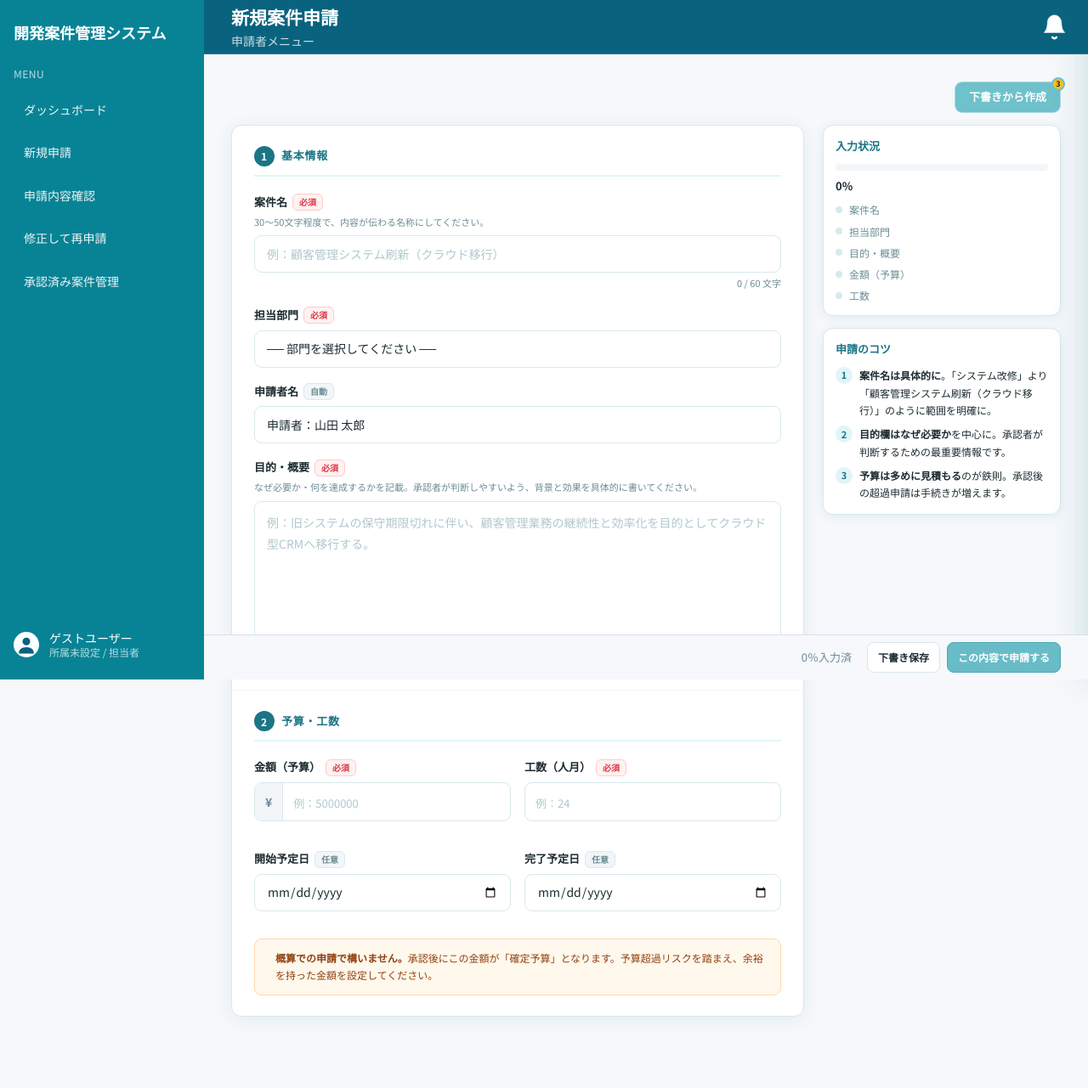
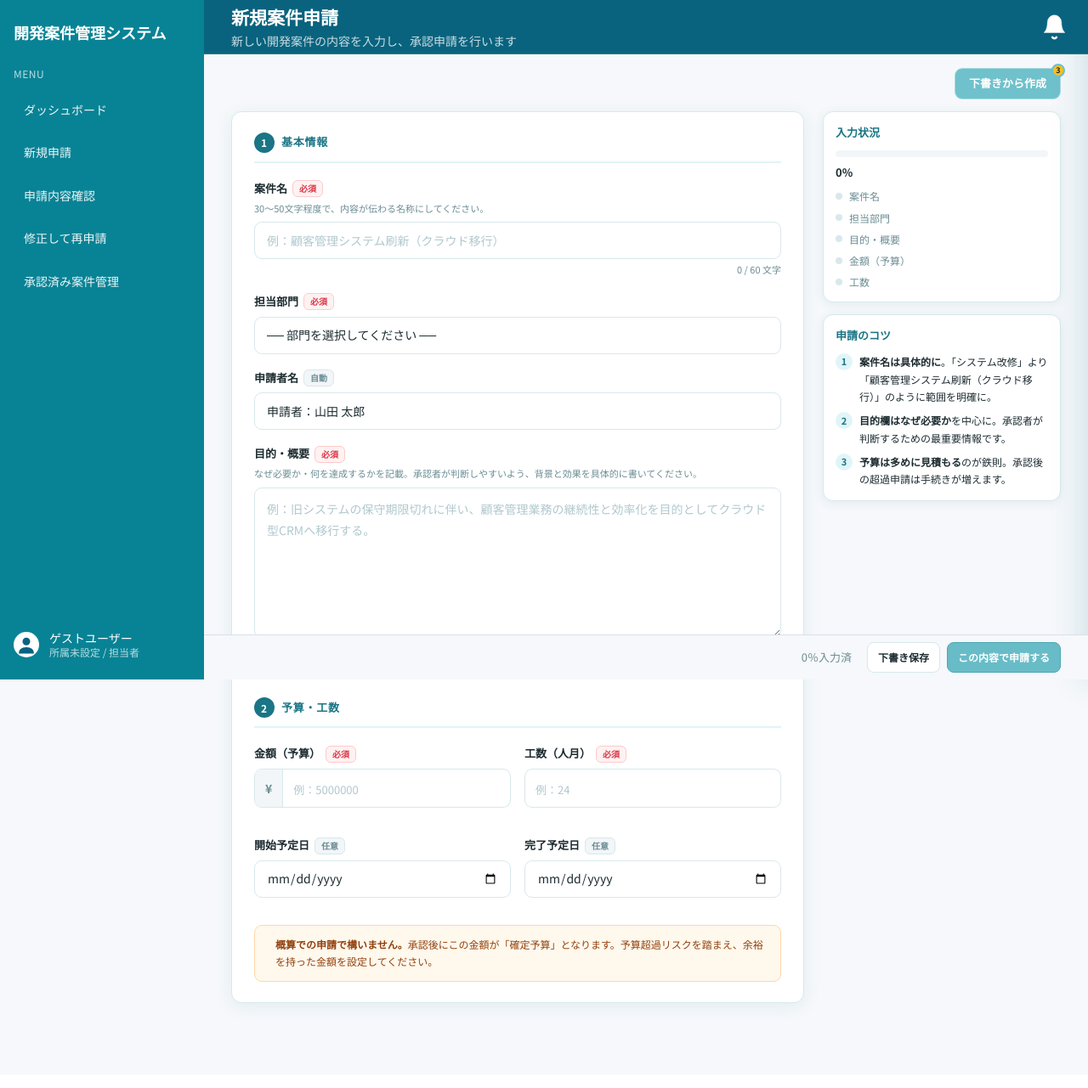
Before and after one commit to kubota-a/dev-management-app, a Flask app: page /applicant/projects/new in a window 1280 px wide. Shown: the whole page at 85% size. After the commit the page ends 1194 px from the top, so only its background shows below. Run offline with Flask 3, Linux system fonts and the light colour scheme.

Commit message:
style: PC表示時のヘッダー下の余白と表示文言を調整 (#9)

```diff
--- a/templates/applicant_project_new.html
+++ b/templates/applicant_project_new.html
@@ -3,7 +3,7 @@
 {% set page_role = "applicant" %}
 {% set active_nav = "applicant_new" %}
 {% set header_title = "新規案件申請" %}
-{% set header_meta = "申請者メニュー" %}
+{% set header_meta = "新しい開発案件の内容を入力し、承認申請を行います" %}
 {% set content_footer_enabled = true %}
 {% set content_width_class = "app-content-wide" %}
 
@@ -237,6 +237,9 @@ body.is-project-draft-drawer-open { overflow: hidden; }
 .project-new-footer-submit {
   height: 36px; padding: 0 12px; border-radius: 8px; border: 1px solid #4ba8b4; background: #68bcc7;
   color: #fff; font-size: 12px; font-weight: 700; cursor: pointer;
+}
+@media (min-width: 601px) {
+  .mock-project-new { margin-top: -16px; }
 }
 @media (max-width: 1024px) {
   .mock-project-new .page-layout { grid-template-columns: 1fr; }
```
